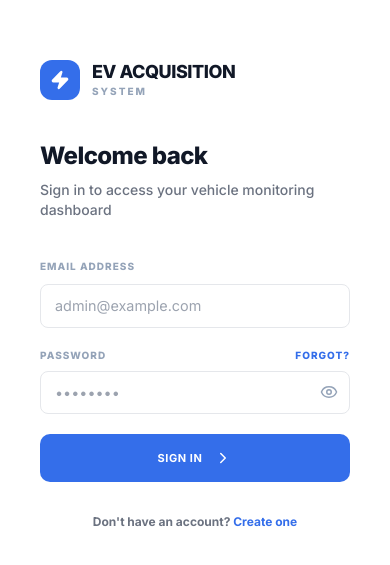
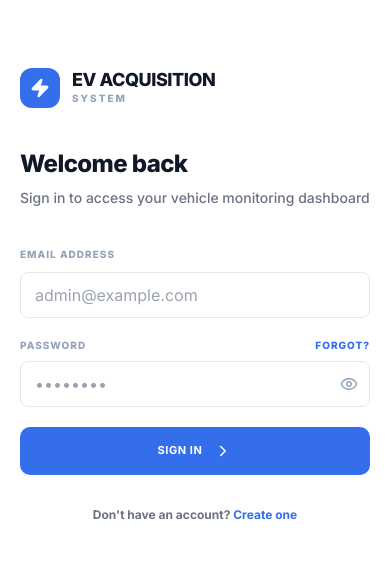
Before and after one commit to ionode-cloud/EV-Data-Acquisition-System, a React (Vite) app in the folder frontend/: page /login in a window 390 px wide. Shown: the part 127-692 px from the top of the page. Built offline with nearby package versions, Linux system fonts and the light colour scheme.

Commit message:
fix: mobile login - open CORS to all origins, fix auth middleware double-response bug, fix mobile CSS layout and iOS input zoom

```diff
--- a/frontend/src/index.css
+++ b/frontend/src/index.css
@@ -301,6 +301,7 @@
 /* ============================= */
 .auth-input {
   width: 100%;
+  box-sizing: border-box;
   background: #FFFFFF;
   border: 1.5px solid var(--border);
   color: var(--text-dark);
@@ -309,6 +310,8 @@
   font-size: 0.9rem;
   outline: none;
   transition: all 0.2s ease;
+  /* Prevent iOS zoom on focus (font-size must be >= 16px on iOS) */
+  font-size: 16px;
 }
 
 .auth-input:focus {
@@ -324,6 +327,7 @@
 /* ============================= */
 .login-page {
   min-height: 100vh;
+  min-height: 100dvh; /* dynamic viewport height for mobile browsers */
   display: flex;
   background: white;
   flex-direction: row-reverse;
@@ -335,10 +339,12 @@
   display: flex;
   align-items: center;
   justify-content: center;
-  padding: 40px;
+  padding: 24px 20px; /* tighter on mobile */
   background: white;
   position: relative;
   z-index: 10;
+  overflow-y: auto;
+  min-width: 0;
 }
 
 .login-form-inner {
@@ -353,6 +359,12 @@
   overflow: hidden;
   display: none;
   /* Hidden on mobile */
+}
+
+@media (min-width: 640px) {
+  .login-form-panel {
+    padding: 40px;
+  }
 }
 
 @media (min-width: 1024px) {
```
Also changed, not shown: 2 other files (tests, documents, lock files or other folders).
